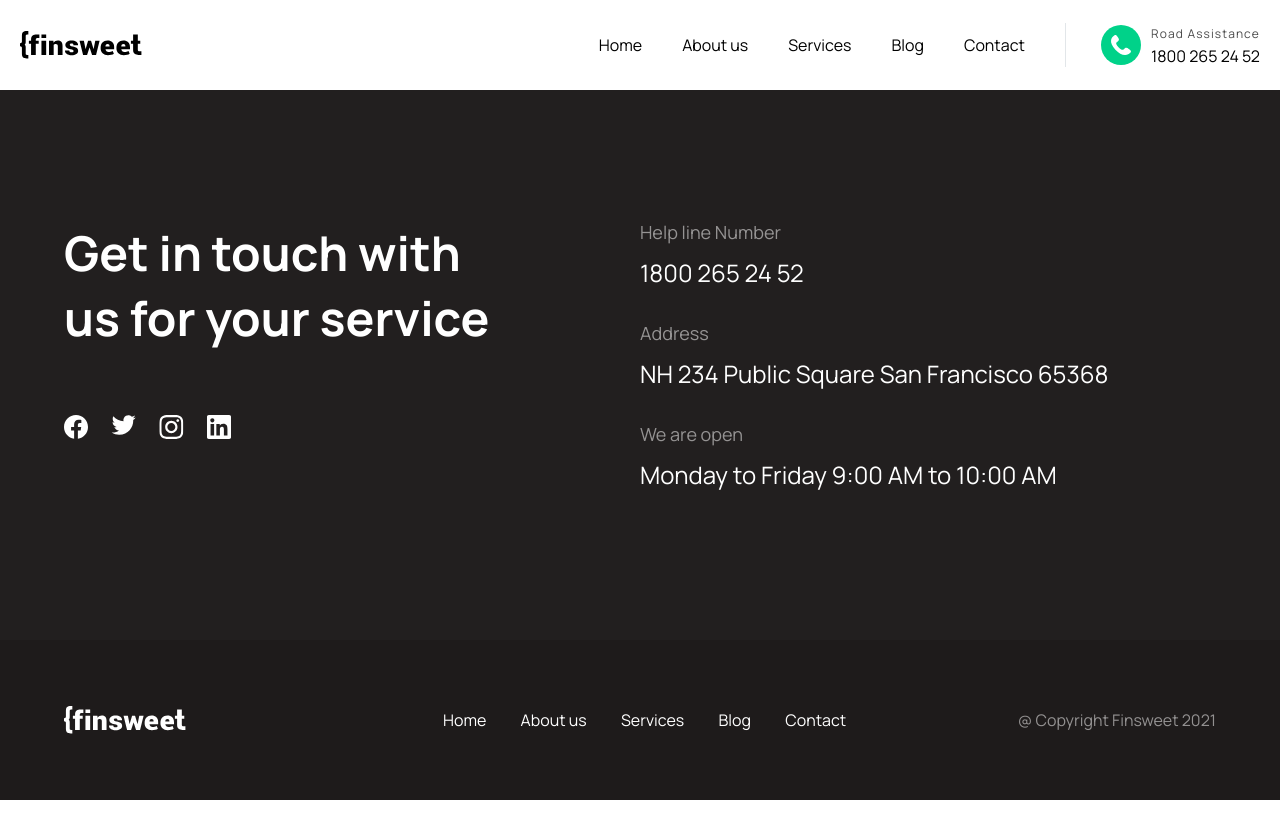
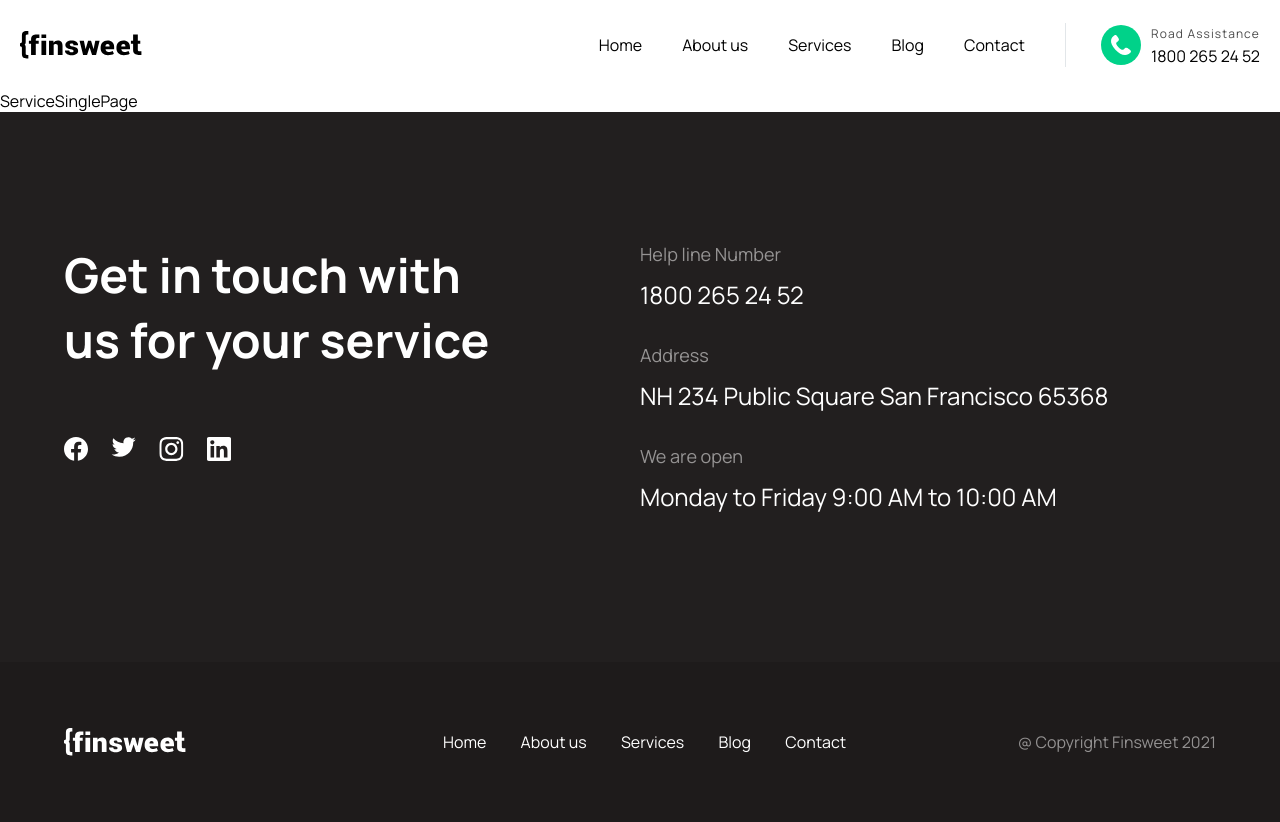
Before and after one commit to ernestas17/CA_Team_2, a React (Create React App) app: page /service-single in a window 1280 px wide. Before the commit the page ends 800 px from the top, so only its background shows below. Built offline with nearby package versions, Linux system fonts and the light colour scheme.

Commit message:
Created ServiceSinglePage route

```diff
--- a/src/App.js
+++ b/src/App.js
@@ -12,6 +12,7 @@ const AboutPage = lazy(() => import('./pages/AboutPage'));
 const ServicesPage = lazy(() => import('./pages/ServicesPage'));
 const BlogPage = lazy(() => import('./pages/BlogPage'));
 const ContactPage = lazy(() => import('./pages/ContactPage'));
+const ServiceSinglePage = lazy(() => import('./pages/ServiceSinglePage'));
 
 function App() {
   return (
@@ -24,6 +25,7 @@ function App() {
           <Route path="/services" element={<ServicesPage />} />
           <Route path="/blog" element={<BlogPage />} />
           <Route path="/contact" element={<ContactPage />} />
+          <Route path="/service-single" element={<ServiceSinglePage />} />
         </Routes>
       </Suspense>
       <Footer />
--- /dev/null
+++ b/src/pages/ServiceSinglePage/ServiceSinglePage.jsx
@@ -0,0 +1,7 @@
+import React from 'react';
+
+const ServiceSinglePage = () => {
+  return <div>ServiceSinglePage</div>;
+};
+
+export default ServiceSinglePage;
--- /dev/null
+++ b/src/pages/ServiceSinglePage/index.js
@@ -0,0 +1,3 @@
+import ServiceSinglePage from './ServiceSinglePage';
+
+export default ServiceSinglePage;
```
